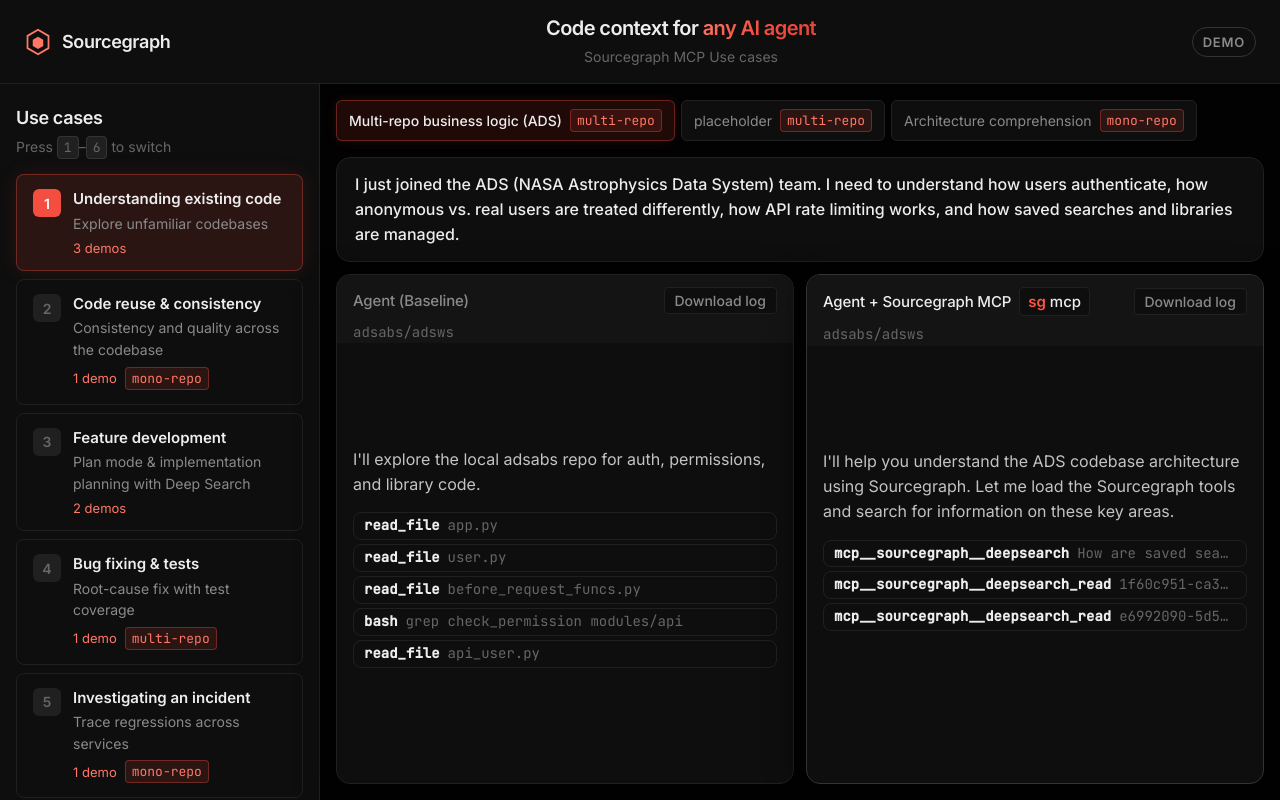
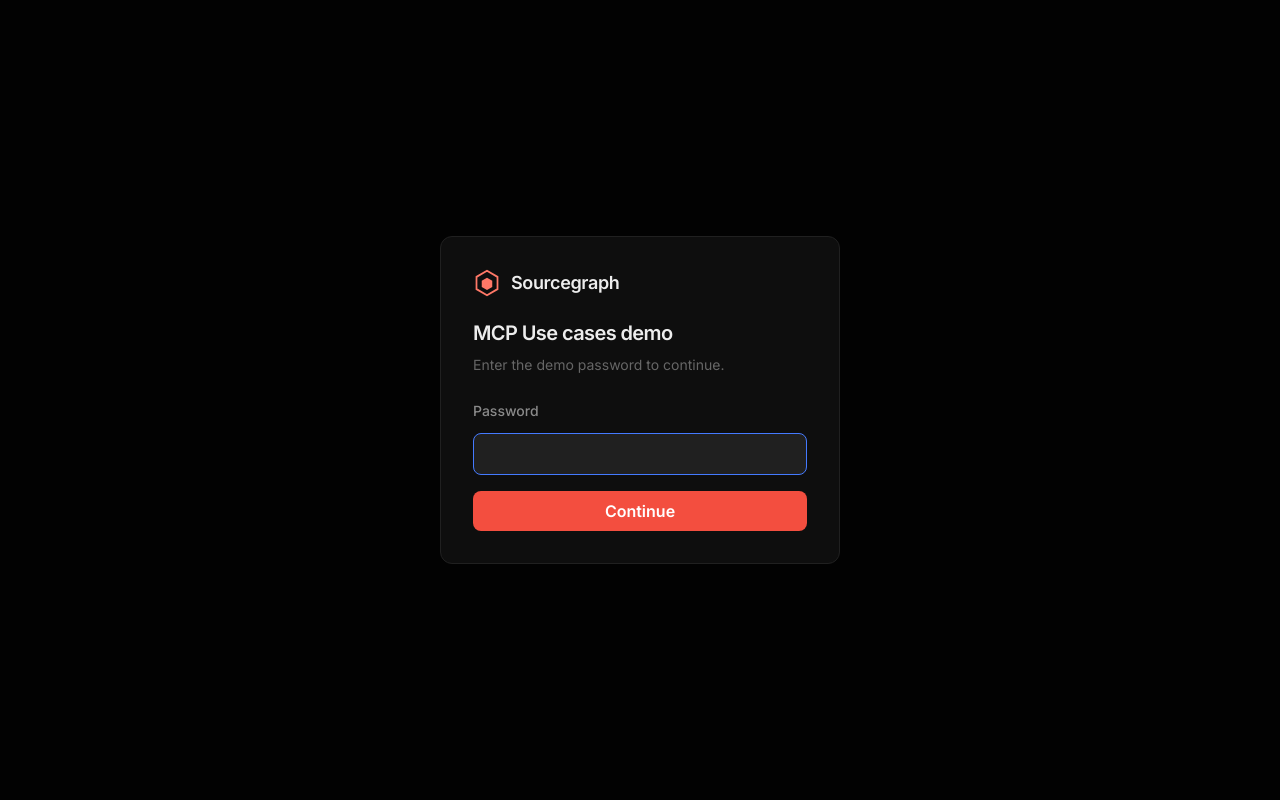
Before and after one commit to sourcegraph/sourcegraph-mcp-library, a React (Vite) app: page / in a window 1280 px wide. Built offline with nearby package versions, Linux system fonts and the light colour scheme.

Commit message:
Add password gate

```diff
--- /dev/null
+++ b/src/components/PasswordGate.css
@@ -0,0 +1,103 @@
+.password-gate {
+  display: flex;
+  align-items: center;
+  justify-content: center;
+  min-height: 100%;
+  padding: 24px;
+  background: var(--bg-base);
+}
+
+.password-gate__card {
+  width: 100%;
+  max-width: 400px;
+  padding: 32px;
+  border: 1px solid var(--border-subtle);
+  border-radius: var(--radius-lg, 12px);
+  background: var(--bg-elevated);
+}
+
+.password-gate__brand {
+  display: flex;
+  align-items: center;
+  gap: 10px;
+  margin-bottom: 24px;
+}
+
+.password-gate__logo {
+  width: 28px;
+  height: 28px;
+}
+
+.password-gate__wordmark {
+  font-weight: 600;
+  font-size: var(--font-size-lg);
+  letter-spacing: -0.02em;
+}
+
+.password-gate__title {
+  font-size: var(--font-size-xl);
+  font-weight: 600;
+  letter-spacing: -0.03em;
+  line-height: var(--line-height-tight);
+  margin-bottom: 8px;
+}
+
+.password-gate__subtitle {
+  font-size: var(--font-size-sm);
+  color: var(--text-muted);
+  margin-bottom: 24px;
+}
+
+.password-gate__form {
+  display: flex;
+  flex-direction: column;
+  gap: 12px;
+}
+
+.password-gate__label {
+  font-size: var(--font-size-sm);
+  font-weight: 500;
+  color: var(--text-secondary);
+}
+
+.password-gate__input {
+  width: 100%;
+  padding: 10px 12px;
+  font-family: inherit;
+  font-size: var(--font-size-base);
+  color: var(--text-primary);
+  background: var(--bg-inset);
+  border: 1px solid var(--border-default);
+  border-radius: var(--radius-md, 8px);
+  outline: none;
+  transition: border-color 0.15s ease;
+}
+
+.password-gate__input:focus {
+  border-color: var(--border-focus);
+}
+
+.password-gate__error {
+  font-size: var(--font-size-sm);
+  color: var(--brand-bright);
+}
+
+.password-gate__submit {
+  margin-top: 4px;
+  padding: 10px 16px;
+  font-size: var(--font-size-base);
+  font-weight: 600;
+  color: #fff;
+  background: var(--brand);
+  border-radius: var(--radius-md, 8px);
+  transition: background 0.15s ease;
+}
+
+.password-gate__submit:hover {
+  background: var(--brand-bright);
+}
+
+.password-gate__submit:focus-visible {
+  outline: 2px solid var(--border-focus);
+  outline-offset: 2px;
+}
--- /dev/null
+++ b/src/components/PasswordGate.tsx
@@ -0,0 +1,101 @@
+import { FormEvent, useState } from "react";
+import { authenticate, isAuthenticated } from "../utils/demoAuth";
+import "./PasswordGate.css";
+
+function SourcegraphLogo() {
+  return (
+    <svg
+      className="password-gate__logo"
+      viewBox="0 0 32 32"
+      fill="none"
+      xmlns="http://www.w3.org/2000/svg"
+      aria-hidden
+    >
+      <path
+        d="M16 2L4 9v14l12 7 12-7V9L16 2z"
+        stroke="url(#gate-logo-gradient)"
+        strokeWidth="2"
+        fill="none"
+      />
+      <path
+        d="M16 10l-6 3.5v7L16 24l6-3.5v-7L16 10z"
+        fill="url(#gate-logo-gradient)"
+      />
+      <defs>
+        <linearGradient id="gate-logo-gradient" x1="4" y1="2" x2="28" y2="30">
+          <stop stopColor="#ff7867" />
+          <stop offset="1" stopColor="#f34e3f" />
+        </linearGradient>
+      </defs>
+    </svg>
+  );
+}
+
+type PasswordGateProps = {
+  children: React.ReactNode;
+};
+
+export function PasswordGate({ children }: PasswordGateProps) {
+  const [authed, setAuthed] = useState(isAuthenticated);
+  const [password, setPassword] = useState("");
+  const [error, setError] = useState<string | null>(null);
+
+  if (authed) {
+    return children;
+  }
+
+  const handleSubmit = (e: FormEvent<HTMLFormElement>) => {
+    e.preventDefault();
+    setError(null);
+
+    if (authenticate(password)) {
+      setAuthed(true);
+      return;
+    }
+
+    setError("Incorrect password. Please try again.");
+    setPassword("");
+  };
+
+  return (
+    <div className="password-gate">
+      <div className="password-gate__card">
+        <div className="password-gate__brand">
+          <SourcegraphLogo />
+          <span className="password-gate__wordmark">Sourcegraph</span>
+        </div>
+
+        <h1 className="password-gate__title">MCP Use cases demo</h1>
+        <p className="password-gate__subtitle">
+          Enter the demo password to continue.
+        </p>
+
+        <form className="password-gate__form" onSubmit={handleSubmit}>
+          <label className="password-gate__label" htmlFor="demo-password">
+            Password
+          </label>
+          <input
+            id="demo-password"
+            className="password-gate__input"
+            type="password"
+            value={password}
+            onChange={(e) => setPassword(e.target.value)}
+            autoComplete="current-password"
+            autoFocus
+            required
+          />
+
+          {error && (
+            <p className="password-gate__error" role="alert">
+              {error}
+            </p>
+          )}
+
+          <button className="password-gate__submit" type="submit">
+            Continue
+          </button>
+        </form>
+      </div>
+    </div>
+  );
+}
--- a/src/main.tsx
+++ b/src/main.tsx
@@ -1,10 +1,13 @@
 import { StrictMode } from "react";
 import { createRoot } from "react-dom/client";
 import App from "./App";
+import { PasswordGate } from "./components/PasswordGate";
 import "./styles/global.css";
 
 createRoot(document.getElementById("root")!).render(
   <StrictMode>
-    <App />
+    <PasswordGate>
+      <App />
+    </PasswordGate>
   </StrictMode>,
 );
--- /dev/null
+++ b/src/utils/demoAuth.ts
@@ -0,0 +1,34 @@
+const AUTH_STORAGE_KEY = "sg-mcp-demo-auth";
+
+export const DEMO_PASSWORD =
+  import.meta.env.VITE_DEMO_PASSWORD ?? "Sourcegr@ph-D3m0";
+
+export function isAuthenticated(): boolean {
+  try {
+    return sessionStorage.getItem(AUTH_STORAGE_KEY) === "1";
+  } catch {
+    return false;
+  }
+}
+
+export function authenticate(password: string): boolean {
+  if (password !== DEMO_PASSWORD) {
+    return false;
+  }
+
+  try {
+    sessionStorage.setItem(AUTH_STORAGE_KEY, "1");
+  } catch {
+    return false;
+  }
+
+  return true;
+}
+
+export function clearAuthentication(): void {
+  try {
+    sessionStorage.removeItem(AUTH_STORAGE_KEY);
+  } catch {
+    // ignore storage errors
+  }
+}
```
Also changed, not shown: 2 other files (tests, documents, lock files or other folders).
